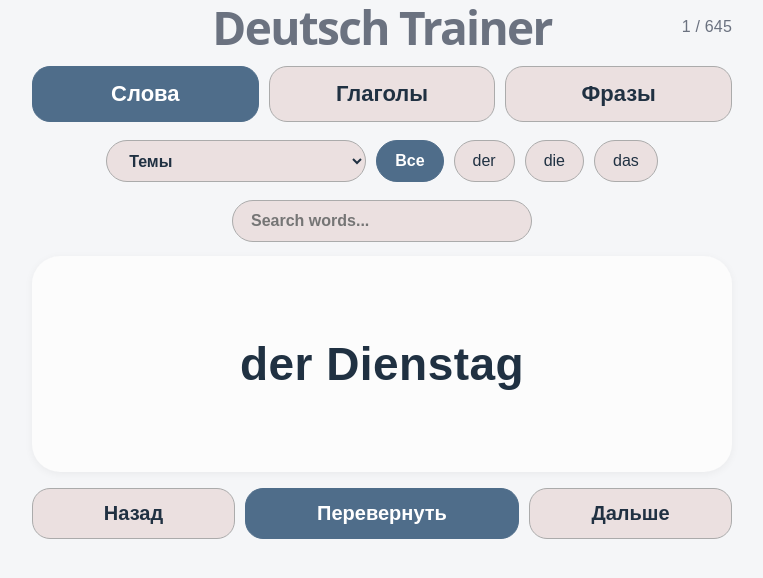
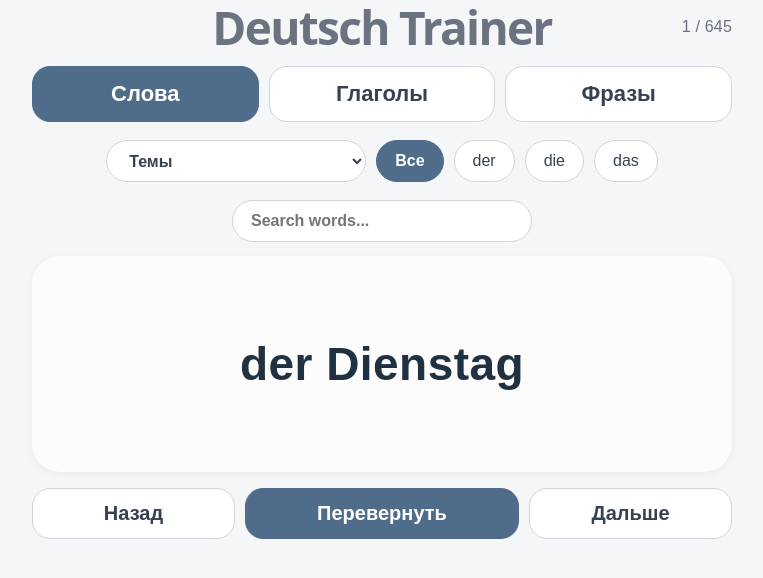
Before and after one commit to Anastasiia21/deutsch-trainer, a React (Vite) app: page / in a window 1280 px wide. Shown: the top 578 px of the page, without its empty margins (258-1021 px from the left). Built offline with nearby package versions, Linux system fonts and the light colour scheme.

Commit message:
Update inactive control styles

```diff
--- a/src/App.jsx
+++ b/src/App.jsx
@@ -456,9 +456,9 @@ content: {
 modeButton: {
    padding: "14px 16px",
   borderRadius: 18,
-  border: "1px solid #ABABAB",
-  background: "#EBE0E0",
-  color: "#203142",
+  border: "1px solid #D1D5DB",
+  background: "#FFFFFF",
+  color: "#374151",
   fontSize: "clamp(18px, 3vw, 22px)",
   fontWeight: 700,
   cursor: "pointer",
@@ -490,9 +490,9 @@ articleButtons: {
 articleButton: {
   padding: "10px 18px",
   borderRadius: 999,
-  border: "1px solid #ABABAB",
-  background: "#EBE0E0",
-  color: "#203142",
+  border: "1px solid #D1D5DB",
+  background: "#FFFFFF",
+  color: "#374151",
   fontSize: 16,
   fontWeight: 500,
   cursor: "pointer",
@@ -514,9 +514,9 @@ topicSelect: {
   maxWidth: 260,
   padding: "10px 38px 10px 18px",
   borderRadius: 999,
-  border: "1px solid #ABABAB",
-  background: "#EBE0E0",
-  color: "#203142",
+  border: "1px solid #D1D5DB",
+  background: "#FFFFFF",
+  color: "#374151",
   fontSize: 16,
   fontWeight: 700,
   cursor: "pointer",
@@ -535,9 +535,9 @@ searchInput: {
   minHeight: 42,
   padding: "10px 18px",
   borderRadius: 999,
-  border: "1px solid #ABABAB",
-  background: "#EBE0E0",
-  color: "#203142",
+  border: "1px solid #D1D5DB",
+  background: "#FFFFFF",
+  color: "#374151",
   fontSize: 16,
   fontWeight: 700,
   outline: "none",
@@ -688,9 +688,9 @@ mainButton: {
 secondaryButton: {
   padding: "13px 8px",
   borderRadius: 18,
-  border: "1px solid #ABABAB",
-  background: "#EBE0E0",
-  color: "#203142",
+  border: "1px solid #D1D5DB",
+  background: "#FFFFFF",
+  color: "#374151",
   fontSize: "clamp(14px, 3.5vw, 20px)",
   fontWeight: 700,
   cursor: "pointer",
@@ -729,9 +729,9 @@ levelButtons: {
 levelButton: {
   padding: "10px 16px",
   borderRadius: 999,
-  border: "1px solid #ABABAB",
-  background: "#EBE0E0",
-  color: "#203142",
+  border: "1px solid #D1D5DB",
+  background: "#FFFFFF",
+  color: "#374151",
   fontSize: 16,
   cursor: "pointer",
 },
```
